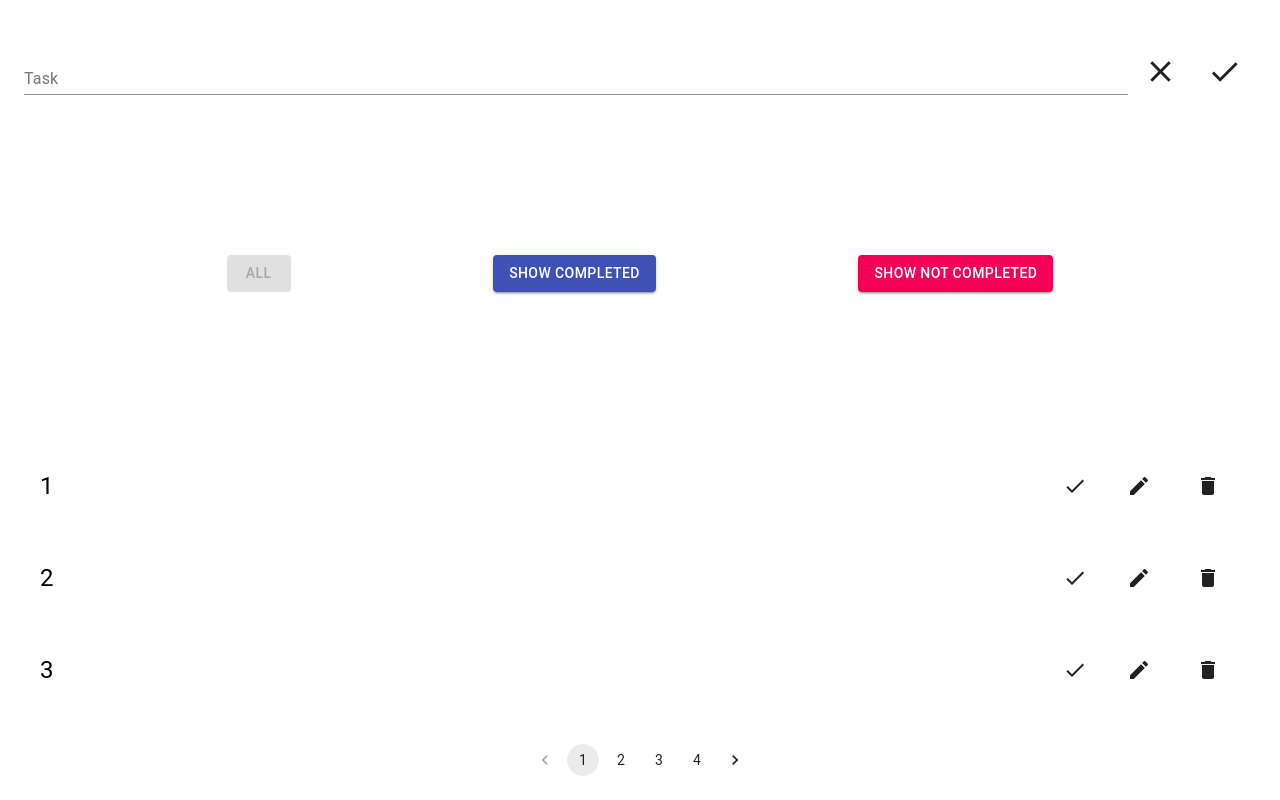
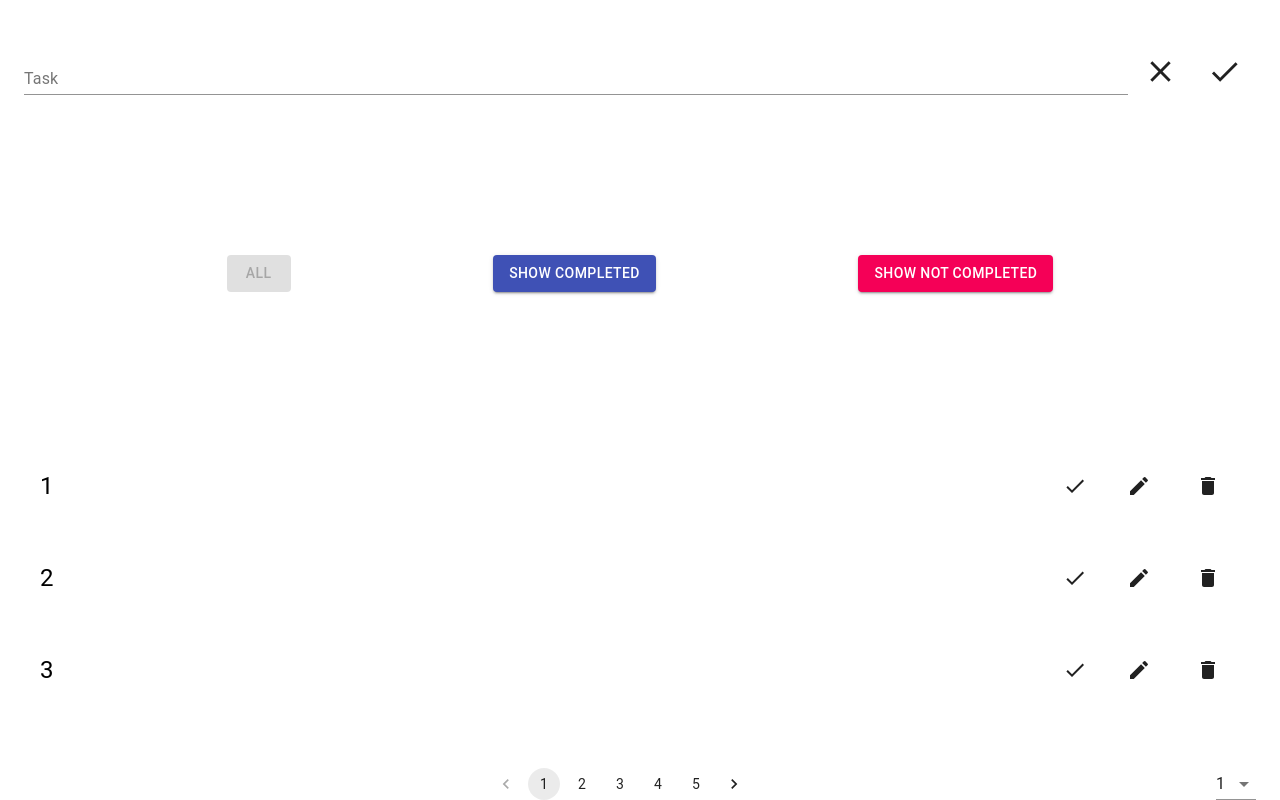
Before and after one commit to kinshhakD/TodoList-React-Redux-Thunk-Material-UI, a React (Create React App) app: page / in a window 1280 px wide. Shown: the part 165-965 px from the top of the page. Before the commit the page ends 941 px from the top, so only its background shows below. Built offline with nearby package versions, Linux system fonts and the light colour scheme; data requests are answered from the project's data file.

Commit message:
added pagination, refactoring

```diff
--- a/db.json
+++ b/db.json
@@ -49,6 +49,21 @@
       "text": "10",
       "completed": false,
       "id": 10
+    },
+    {
+      "text": "11",
+      "completed": false,
+      "id": 11
+    },
+    {
+      "text": "12",
+      "completed": false,
+      "id": 12
+    },
+    {
+      "text": "13",
+      "completed": false,
+      "id": 13
     }
   ]
 }
--- /dev/null
+++ b/src/Context.js
@@ -0,0 +1,3 @@
+import React, { createContext } from 'react';
+
+export const TasksContext = createContext();
--- /dev/null
+++ b/src/components/Pagination/CategoryPage.jsx
@@ -0,0 +1,78 @@
+import React, { useContext } from 'react';
+import { Box, makeStyles } from '@material-ui/core';
+import { Pagination } from '@material-ui/lab';
+import { TasksContext } from '../../Context';
+import TasksPerPage from './TasksPerPage';
+
+const useStyles = makeStyles({
+  pagination: {
+    display: 'flex',
+    justifyContent: 'center',
+    flex: 1,
+  },
+});
+
+function CategoryPage() {
+  const {
+    filterTasks, tasks, completedList, notCompletedList, pagination, setPagination,
+  } = useContext(TasksContext);
+
+  const styles = useStyles();
+
+  const { currentPage, tasksPerPage } = pagination;
+
+  const changePage = (event, newPage) => setPagination({ ...pagination, currentPage: newPage });
+
+  const changeTasksPerPage = ({ target }) => setPagination({ ...pagination, currentPage: 1, tasksPerPage: target.value });
+
+  return (
+    <>
+      {
+          filterTasks === 'allTasks' && tasks.length > tasksPerPage ? (
+            <Box display="flex" justifyContent="center">
+              <Pagination
+                className={styles.pagination}
+                defaultValue={1}
+                page={currentPage}
+                onChange={changePage}
+                count={Math.ceil(tasks.length / tasksPerPage)}
+              />
+              <TasksPerPage
+                onChangeTasksPerPage={changeTasksPerPage}
+              />
+            </Box>
+          )
+            : filterTasks === 'completed' && completedList.length > tasksPerPage ? (
+              <Box display="flex" justifyContent="center">
+                <Pagination
+                  className={styles.pagination}
+                  defaultValue={1}
+                  page={currentPage}
+                  onChange={changePage}
+                  count={Math.ceil(completedList.length / tasksPerPage)}
+                />
+                <TasksPerPage
+                  onChangeTasksPerPage={changeTasksPerPage}
+                />
+              </Box>
+            ) : filterTasks === 'notCompleted' && notCompletedList.length > tasksPerPage ? (
+              <Box display="flex" justifyContent="center">
+                <Pagination
+                  className={styles.pagination}
+                  defaultValue={1}
+                  page={currentPage}
+                  onChange={changePage}
+                  count={Math.ceil(notCompletedList.length / tasksPerPage)}
+                />
+                <TasksPerPage
+                  onChangeTasksPerPage={changeTasksPerPage}
+                  tasksPerPage={tasksPerPage}
+                />
+              </Box>
+            ) : null
+        }
+    </>
+  );
+}
+
+export default CategoryPage;
--- /dev/null
+++ b/src/components/Pagination/TasksPerPage.jsx
@@ -0,0 +1,26 @@
+import { MenuItem, Select } from '@material-ui/core';
+import React from 'react';
+import PropTypes from 'prop-types';
+
+function TasksPerPage({ onChangeTasksPerPage }) {
+  return (
+    <Select
+      defaultValue={1}
+      onChange={onChangeTasksPerPage}
+    >
+      <MenuItem value="1">1</MenuItem>
+      <MenuItem value="2">2</MenuItem>
+      <MenuItem value="3">3</MenuItem>
+      <MenuItem value="4">4</MenuItem>
+      <MenuItem value="5">5</MenuItem>
+      <MenuItem value="6">6</MenuItem>
+      <MenuItem value="7">7</MenuItem>
+    </Select>
+  );
+}
+
+TasksPerPage.propTypes = {
+  onChangeTasksPerPage: PropTypes.func,
+};
+
+export default TasksPerPage;
--- a/src/components/Tasks/Tasks.jsx
+++ b/src/components/Tasks/Tasks.jsx
@@ -1,14 +1,21 @@
-import { Box, List } from '@material-ui/core';
+import { Box, List, makeStyles } from '@material-ui/core';
 import React, { useEffect, useState } from 'react';
 import { useDispatch, useSelector } from 'react-redux';
 import PropTypes from 'prop-types';
-import { Pagination } from '@material-ui/lab';
 import { MiddlewareActions } from '../../redux/Actions/Actions';
 import Task from './Task';
+import { TasksContext } from '../../Context';
+import CategoryPage from '../Pagination/CategoryPage';
 
-const Tasks = ({
-  filterTasks,
-}) => {
+const useStyles = makeStyles({
+  list: {
+    minHeight: '300px',
+  },
+});
+
+const Tasks = ({ filterTasks }) => {
+  const styles = useStyles();
+
   const dispatch = useDispatch();
 
   const [pagination, setPagination] = useState({
@@ -30,8 +37,6 @@ const Tasks = ({
 
   const paginationList = (list = []) => list.slice(firstTaskIndex, lastTaskIndex);
 
-  const changePage = (event, newPage) => setPagination({ ...pagination, currentPage: newPage });
-
   const paginationAllTasks = paginationList(tasks);
 
   const paginationCompletedTasks = paginationList(completedList);
@@ -42,16 +47,24 @@ const Tasks = ({
     dispatch(MiddlewareActions.removeTask(task));
   };
 
+  const completedTask = (task) => dispatch(MiddlewareActions.completedTask(task));
+
   useEffect(() => {
     setPagination({ ...pagination, currentPage: 1 });
   }, [filterTasks]);
-
-  const completedTask = (task) => dispatch(MiddlewareActions.completedTask(task));
-
   return (
-    <Box>
-      <List>
-        {
+    <TasksContext.Provider value={{
+      tasks,
+      completedList,
+      notCompletedList,
+      filterTasks,
+      pagination,
+      setPagination,
+    }}
+    >
+      <Box>
+        <List className={styles.list}>
+          {
         filterTasks === 'allTasks'
         && tasks.length > 0
           ? paginationAllTasks.map((task) => (
@@ -89,39 +102,10 @@ const Tasks = ({
                 />
               )) : null
       }
-      </List>
-      {
-          filterTasks === 'allTasks' && tasks.length > 3 ? (
-            <Box display="flex" justifyContent="center">
-              <Pagination
-                defaultPage={1}
-                page={currentPage}
-                onChange={changePage}
-                count={Math.ceil(tasks.length / tasksPerPage)}
-              />
-            </Box>
-          )
-            : filterTasks === 'completed' && completedList.length > 3 ? (
-              <Box display="flex" justifyContent="center">
-                <Pagination
-                  defaultPage={1}
-                  page={currentPage}
-                  onChange={changePage}
-                  count={Math.ceil(completedList.length / tasksPerPage)}
-                />
-              </Box>
-            ) : filterTasks === 'notCompleted' && notCompletedList.length > 3 ? (
-              <Box display="flex" justifyContent="center">
-                <Pagination
-                  defaultPage={1}
-                  page={currentPage}
-                  onChange={changePage}
-                  count={Math.ceil(notCompletedList.length / tasksPerPage)}
-                />
-              </Box>
-            ) : null
-        }
-    </Box>
+        </List>
+        <CategoryPage />
+      </Box>
+    </TasksContext.Provider>
   );
 };
 Tasks.propTypes = {
```
